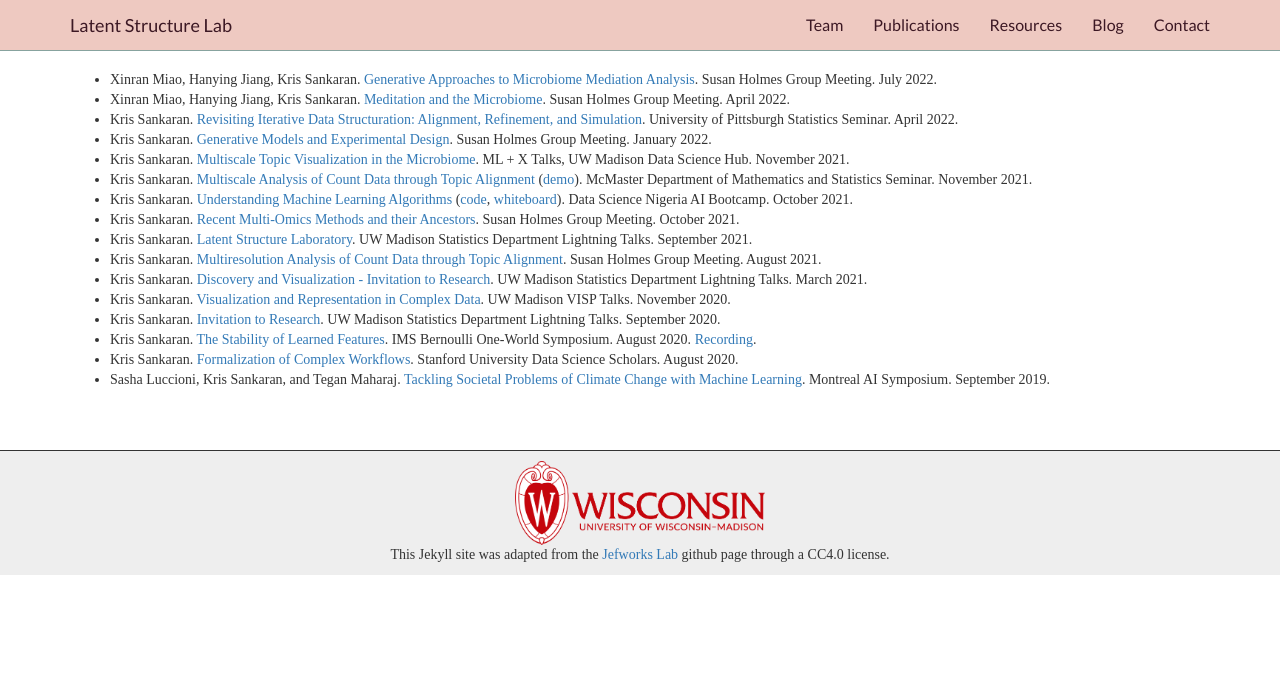
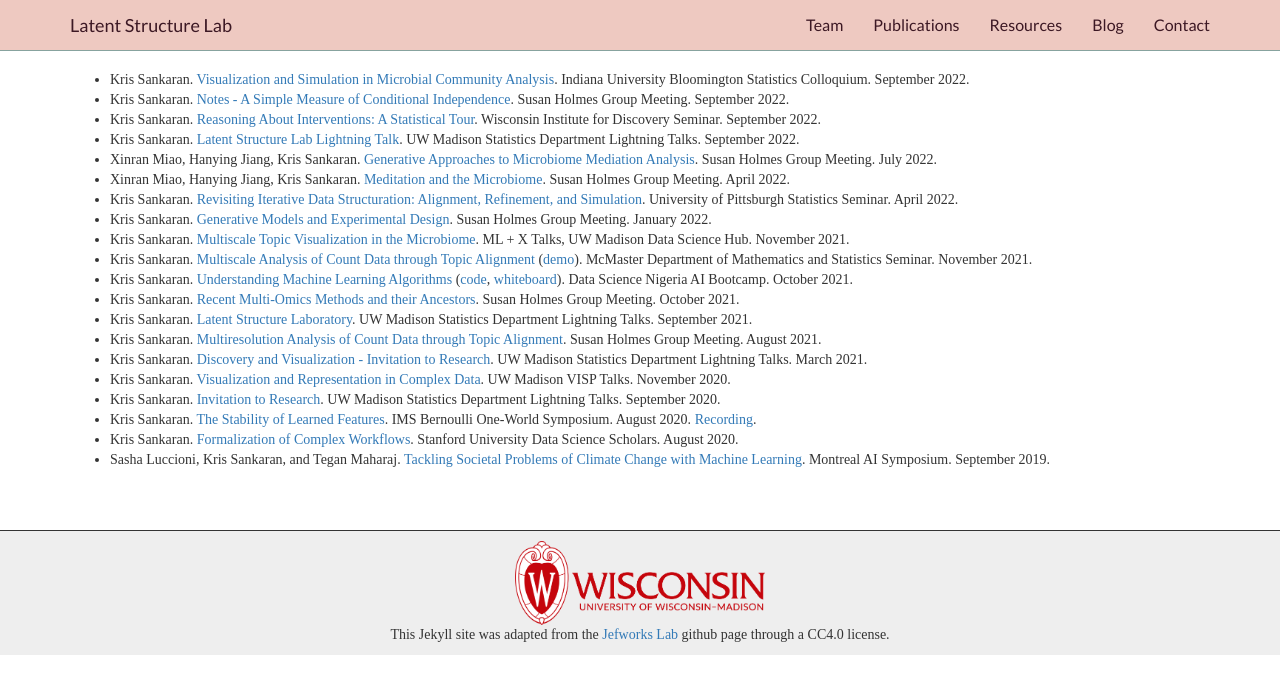
Before and after one commit to krisrs1128/LSLab, a Jekyll site: the page built from _includes/talks.md, in a window 1280 px wide. Shown: the top 694 px of the page. Built offline with Jekyll 4.4.1, drawn with Linux system fonts in a browser that asks for light colours.

Commit message:
update talks page

```diff
--- a/_includes/talks.md
+++ b/_includes/talks.md
@@ -5,6 +5,10 @@ permalink: /talks/
 sectionid: talks
 ---
 
+* Kris Sankaran. [Visualization and Simulation in Microbial Community Analysis](https://krisrs1128.github.io/talks/2022/20221021/20221030.html). Indiana University Bloomington Statistics Colloquium. September 2022.
+* Kris Sankaran. [Notes - A Simple Measure of Conditional Independence](https://krisrs1128.github.io/talks/2022/20220930/20220930.html). Susan Holmes Group Meeting. September 2022.
+* Kris Sankaran. [Reasoning About Interventions: A Statistical Tour](https://krisrs1128.github.io/LSLab/assets/talks/20220928.html). Wisconsin Institute for Discovery Seminar. September 2022.
+* Kris Sankaran. [Latent Structure Lab Lightning Talk](https://krisrs1128.github.io/talks/2022/20220916/20220916.html). UW Madison Statistics Department Lightning Talks. September 2022.
 * Xinran Miao, Hanying Jiang, Kris Sankaran. [Generative Approaches to Microbiome Mediation Analysis](https://drive.google.com/file/d/1n6gEubzFuIRRRYxGewY81k1ZdQS24oKg/view?usp=sharing). Susan Holmes Group Meeting. July 2022.
 * Xinran Miao, Hanying Jiang, Kris Sankaran. [Meditation and the Microbiome](https://drive.google.com/file/d/17xNjMA-pH70wM_gknUnM0A5gr0k87gAo/view?usp=sharing). Susan Holmes Group Meeting. April 2022.
 * Kris Sankaran. [Revisiting Iterative Data Structuration: Alignment, Refinement, and Simulation](https://drive.google.com/file/d/1ju9f8e8aRb5OYLE28Ub0Pc6i2KCpcjgN/view?usp=sharing). University of Pittsburgh Statistics Seminar. April 2022.
```
